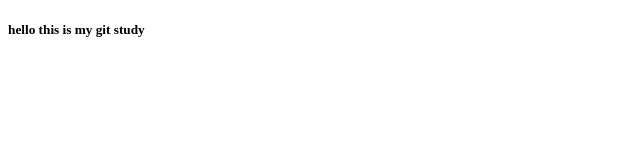
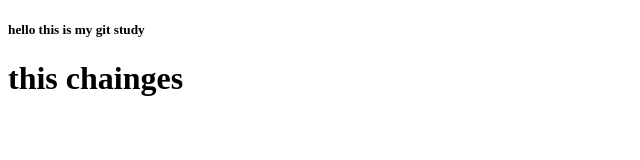
Before and after one commit to muhammedsahalmp/gitstudy, a plain HTML site: page index.html in a window 1280 px wide. Shown: the whole page, without its empty margins (0-640 px from the left). Drawn offline with Linux system fonts and the light colour scheme.

Commit message:
my second commit

```diff
--- a/index.html
+++ b/index.html
@@ -7,6 +7,7 @@
 </head>
 <body>
     <h5>hello this is my git study</h5>
+    <h1>this chainges</h2>
 
 </body>
 </html>
```
